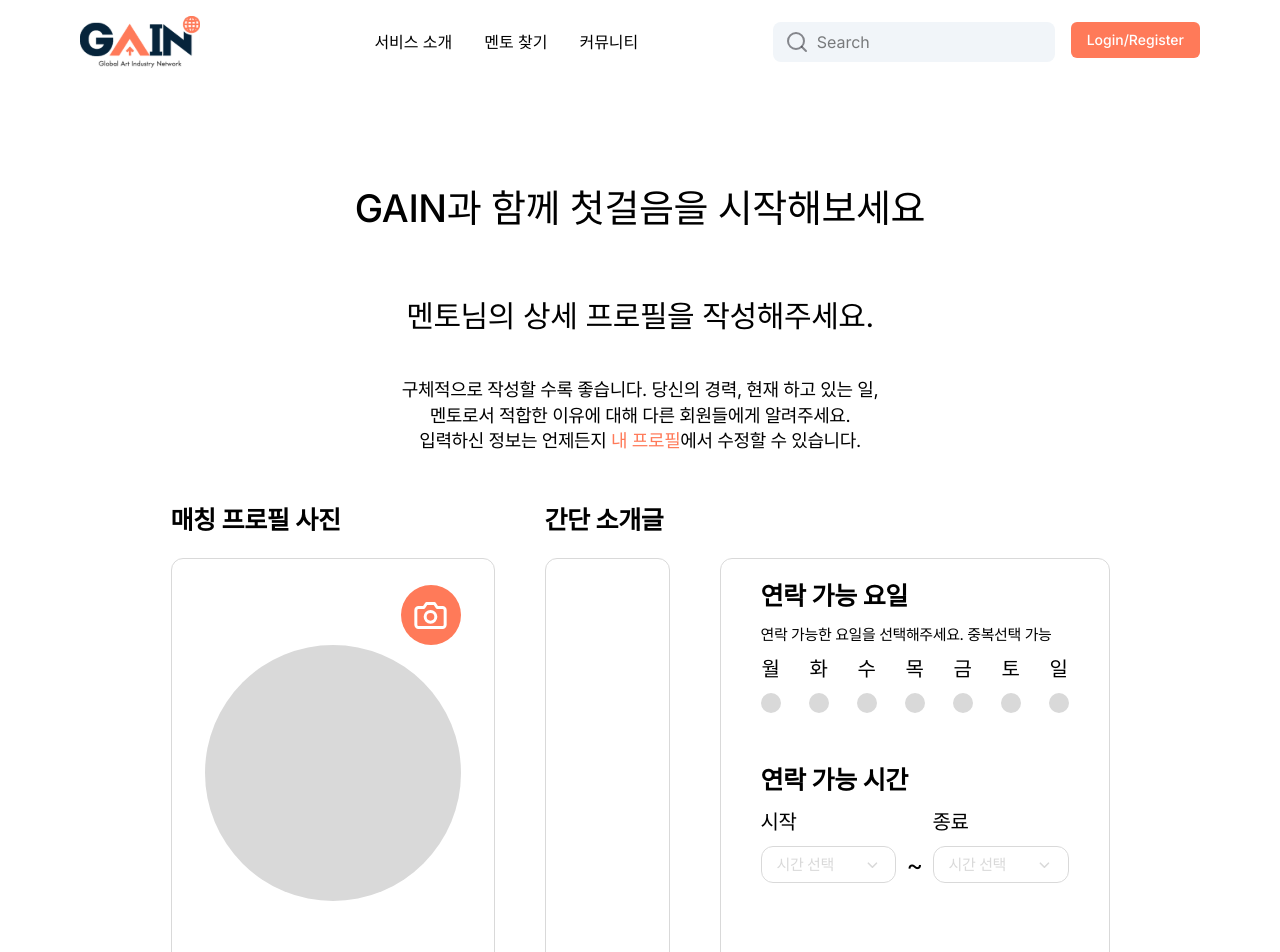
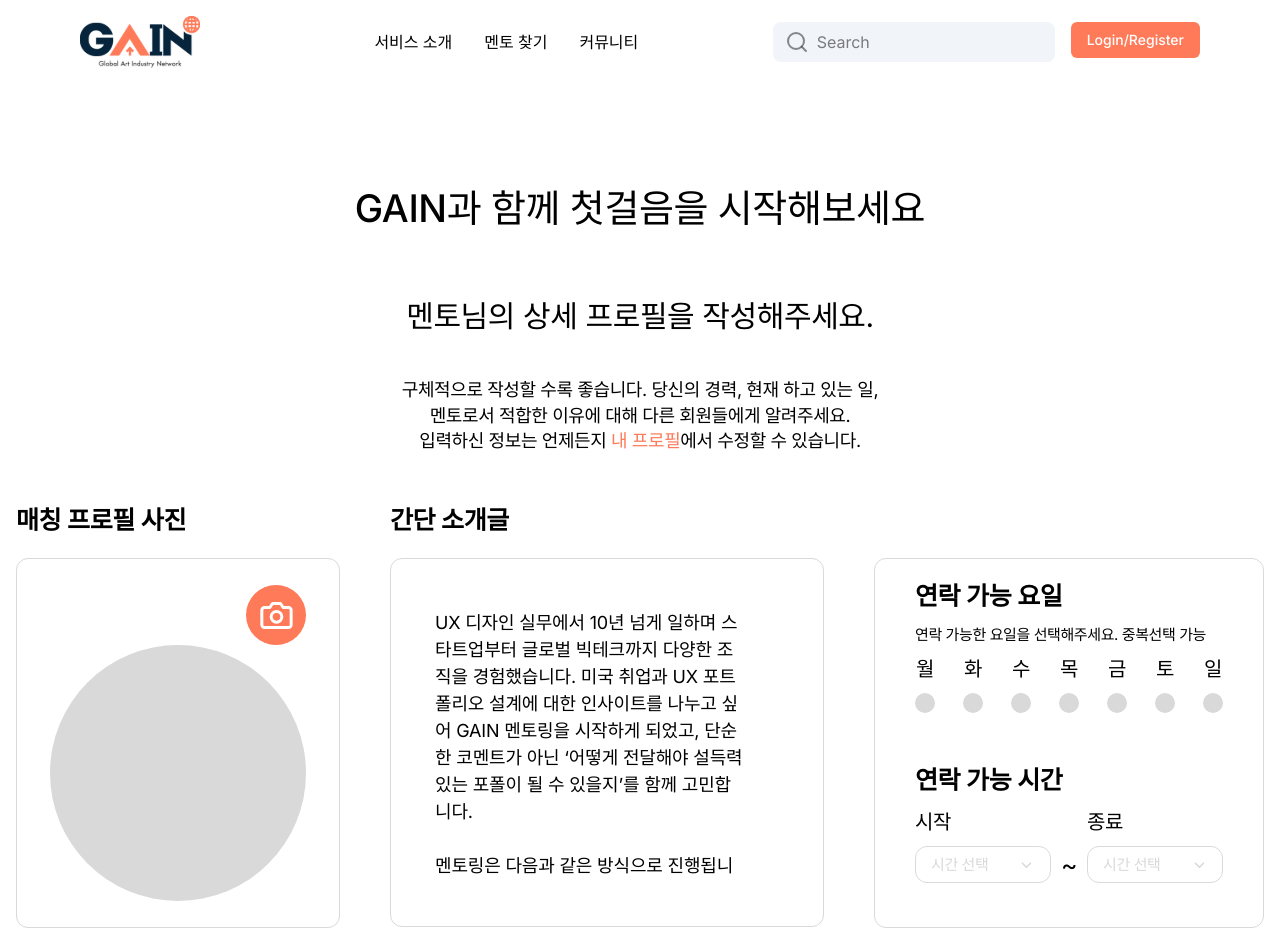
Before and after one commit to pione3r/gain-FE, a Next.js app: page /mentor/profile/new in a window 1280 px wide. Shown: the top 952 px of the page. Built offline with nearby package versions, Linux system fonts and the light colour scheme.

Commit message:
fix layout

```diff
--- a/components/mentor/new/profile-form.tsx
+++ b/components/mentor/new/profile-form.tsx
@@ -41,8 +41,8 @@ export default function MentorProfileForm() {
   })
 
   return (
-    <div className="flex flex-col items-center gap-[150px] px-[228px] py-[98px]">
-      <div className="flex max-w-[1462px] flex-col gap-[50px]">
+    <div className="flex flex-col items-center gap-[150px] px-[16px] py-[98px]">
+      <div className="flex w-[min(1462px,100%)] flex-col gap-[50px]">
         <div className="flex flex-col gap-[50px]">
           <div className="flex flex-col gap-[50px]">
             <div className="flex flex-col gap-[60px]">
@@ -108,7 +108,7 @@ export default function MentorProfileForm() {
               <div className="flex flex-1 flex-col gap-[20px]">
                 <div className="text-2xl">간단 소개글</div>
 
-                <div className="border-gray-normal flex h-[369px] flex-1 flex-col rounded-[12px] border px-[44px] py-[50px]">
+                <div className="border-gray-normal flex max-h-[369px] flex-1 flex-col rounded-[12px] border px-[44px] py-[50px]">
                   <div className="scrollbar size-full max-w-[641px] overflow-y-auto pr-[35px] text-lg whitespace-pre-wrap">
                     <textarea
                       ref={(node) => {
```
